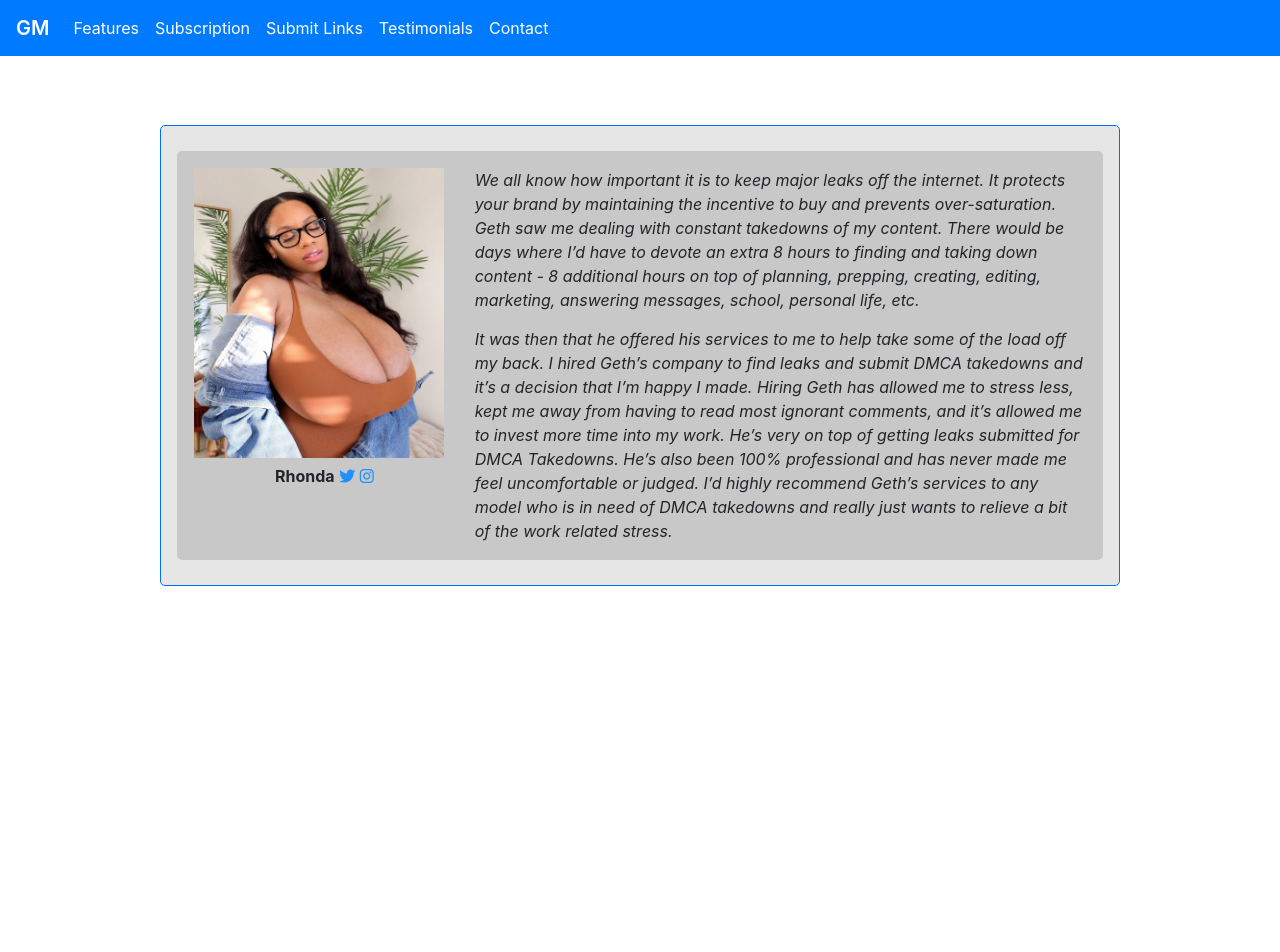
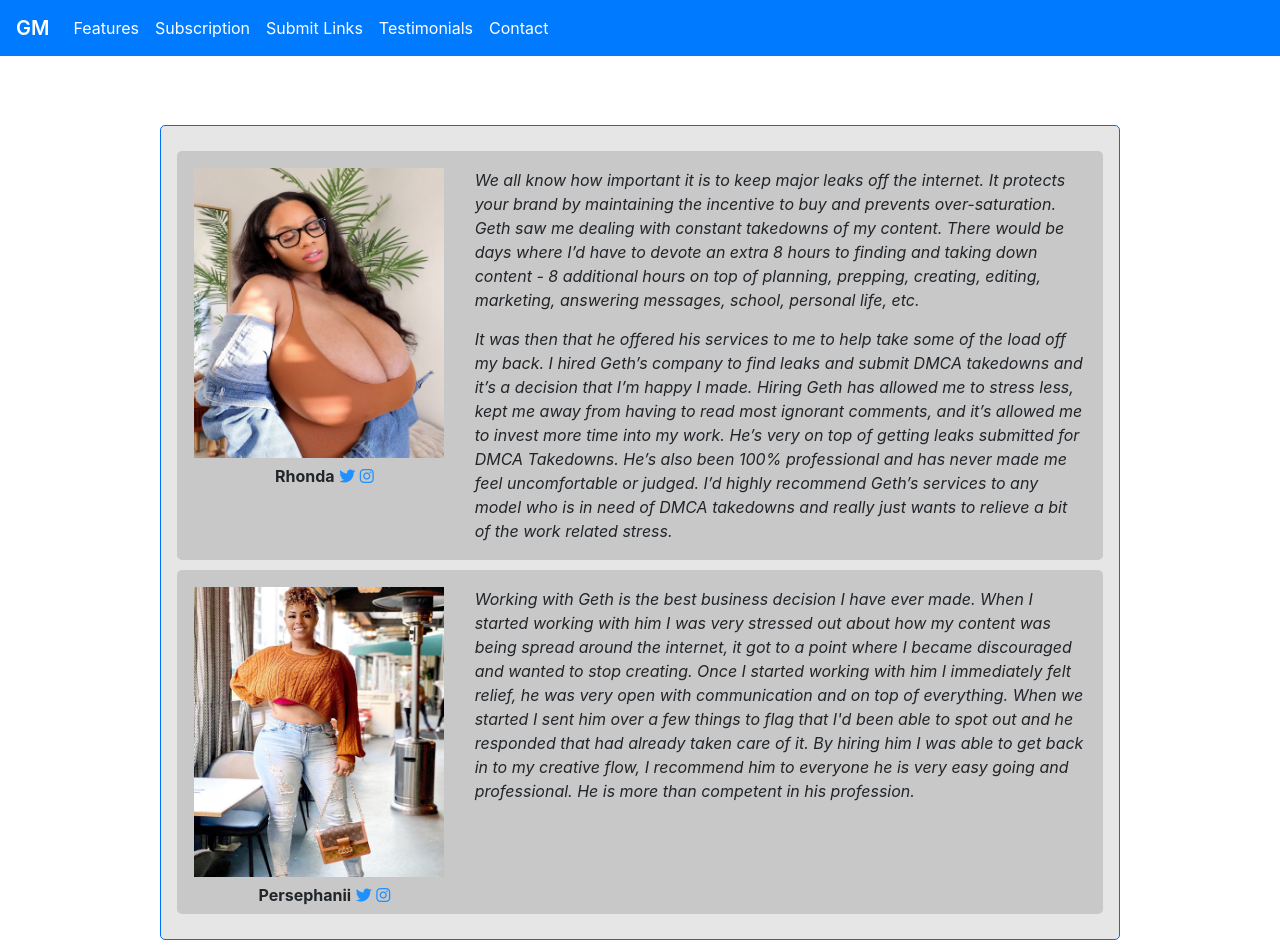
Before and after one commit to getheash/management-dmca, a Next.js app: page /testimonials in a window 1280 px wide. Shown: the top 952 px of the page. Before the commit the page ends 800 px from the top, so only its background shows below. Built offline with nearby package versions, Linux system fonts and the light colour scheme.

Commit message:
completed testimonials component
Added client 2

```diff
--- a/pages/testimonials.jsx
+++ b/pages/testimonials.jsx
@@ -1,6 +1,7 @@
 import Head from "next/head";
 import styles from "../styles/pages.module.css";
-import img from "../public/Rhonda.jpg";
+import img1 from "../public/Rhonda.jpg";
+import img2 from "../public/Persephanii.jpg";
 import Image from "next/image";
 import { useMediaQuery } from "react-responsive";
 
@@ -17,7 +18,7 @@ function Testimonials() {
           <div className={styles.testimonialBox}>
             <div className={styles.imageContainer}>
               <Image
-                src={img}
+                src={img1}
                 alt="Picture of Rhonda"
                 width={250}
                 height={290}
@@ -77,6 +78,58 @@ function Testimonials() {
               </p>
             </div>
           </div>
+          <div className={styles.testimonialBox}>
+            <div className={styles.imageContainer}>
+              <Image
+                src={img2}
+                alt="Picture of Persephanii"
+                width={250}
+                height={290}
+                layout={isLayout}
+              />
+              <p>
+                <b>Persephanii</b>{" "}
+                <a
+                  href="https://twitter.com/Persephaniii"
+                  target="_blank"
+                  rel="noreferrer"
+                >
+                  <i
+                    style={{ color: "dodgerblue" }}
+                    className="fab fa-twitter"
+                  ></i>
+                </a>{" "}
+                <a
+                  href="https://www.instagram.com/persephanii/"
+                  target="_blank"
+                  rel="noreferrer"
+                >
+                  <i
+                    style={{ color: "dodgerblue" }}
+                    className="fab fa-instagram"
+                  ></i>
+                </a>
+              </p>
+            </div>
+            <div className={styles.clientDescription}>
+              <p>
+                <i>
+                  Working with Geth is the best business decision I have ever
+                  made. When I started working with him I was very stressed out
+                  about how my content was being spread around the internet, it
+                  got to a point where I became discouraged and wanted to stop
+                  creating. Once I started working with him I immediately felt
+                  relief, he was very open with communication and on top of
+                  everything. When we started I sent him over a few things to
+                  flag that I'd been able to spot out and he responded that had
+                  already taken care of it. By hiring him I was able to get back
+                  in to my creative flow, I recommend him to everyone he is very
+                  easy going and professional. He is more than competent in his
+                  profession.
+                </i>
+              </p>
+            </div>
+          </div>
         </section>
       </div>
     </div>
```
Also changed, not shown: public/Persephanii.jpg (added).
